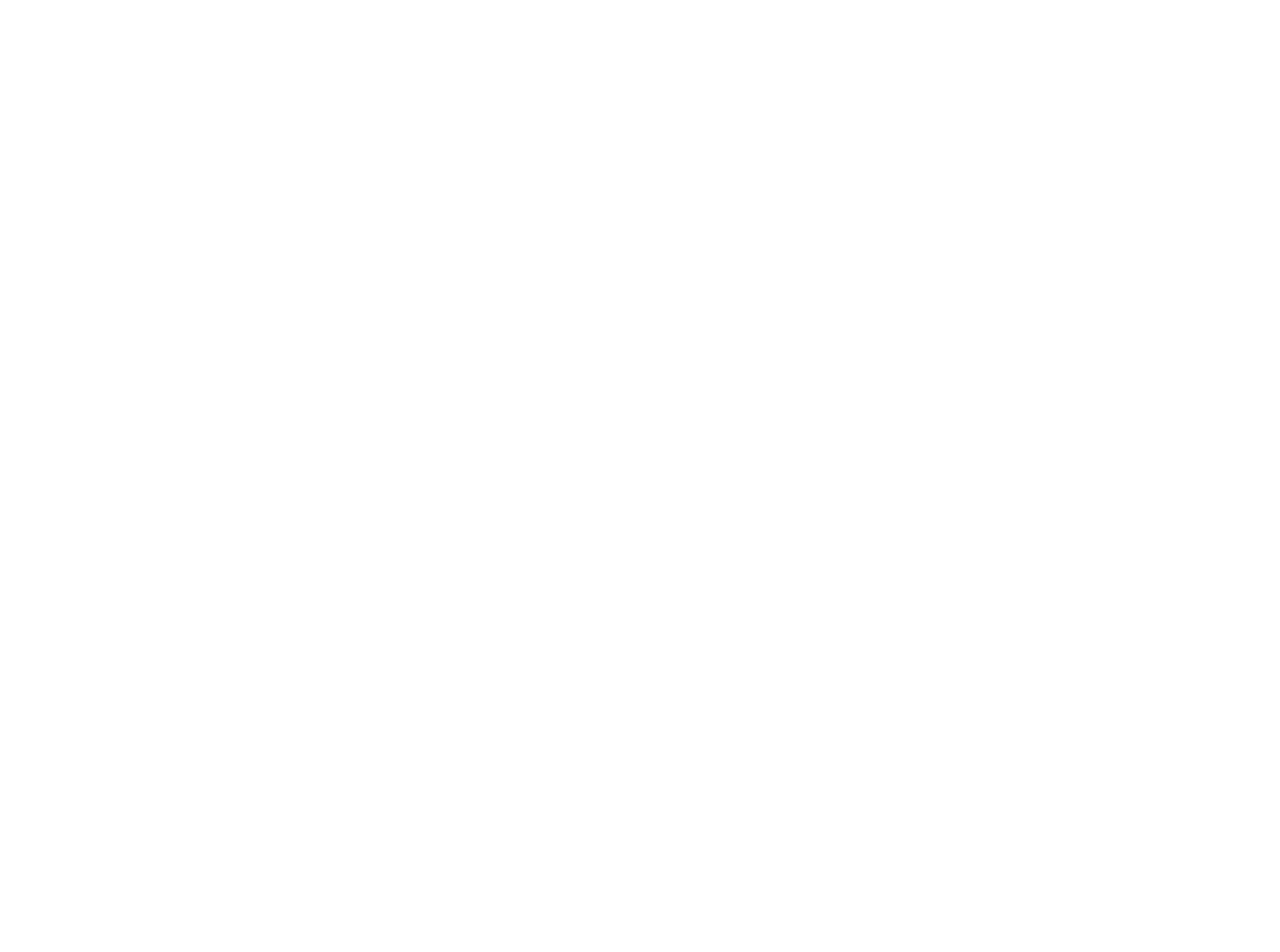
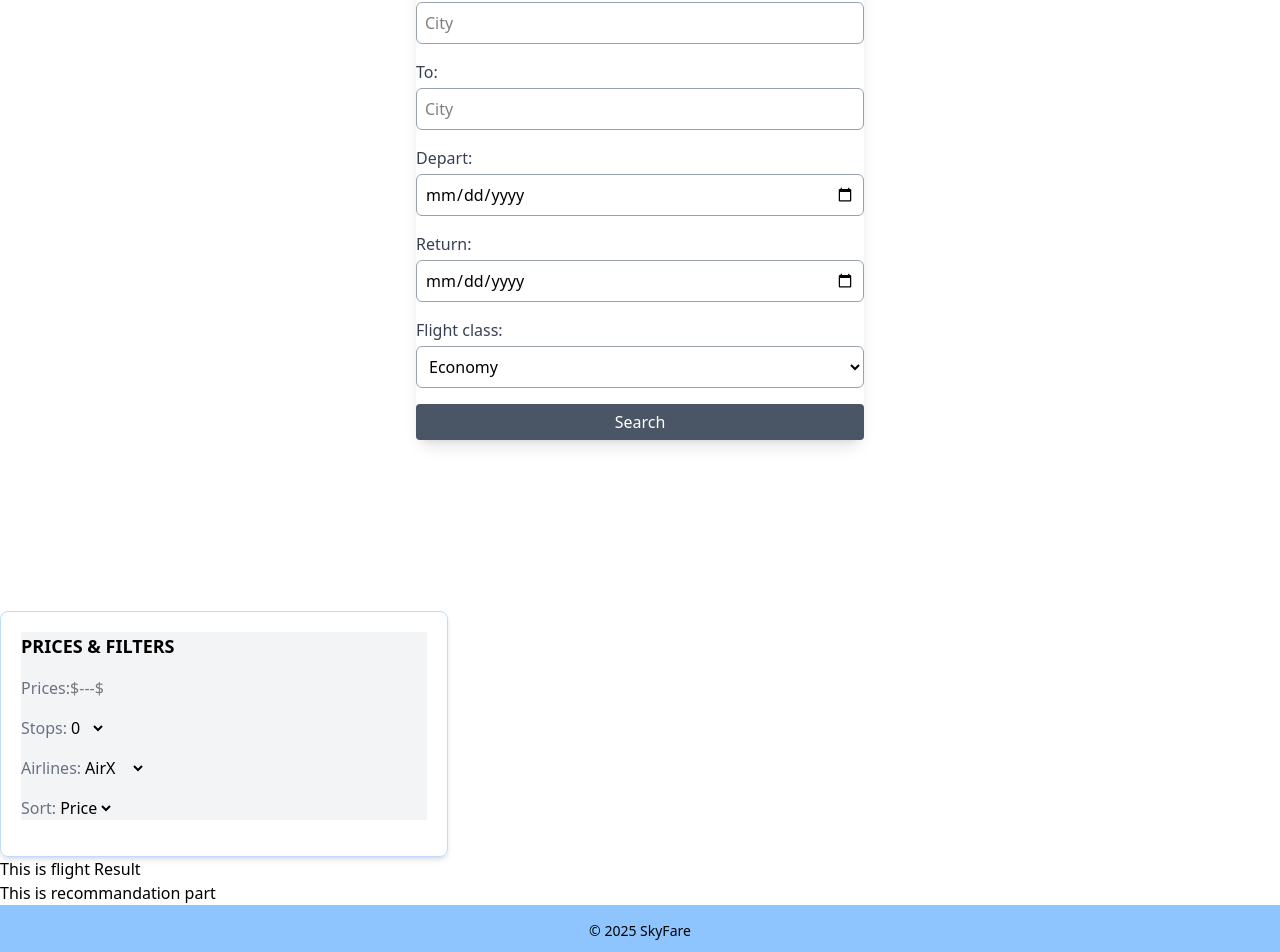
Before and after one commit to nancyerika04/SkyFare_client, a React (Vite) app: page /dashboard in a window 1280 px wide. Shown: the part 313-1265 px from the top of the page. Before the commit the page ends 800 px from the top, so only its background shows below. Built offline with nearby package versions, Linux system fonts and the light colour scheme; no server answers.

Commit message:
styling home page and start dashboard

```diff
--- /dev/null
+++ b/src/components/flightResult.jsx
@@ -0,0 +1,9 @@
+import React from 'react'
+
+export default function flightResult() {
+  return (
+    <div>
+      <p>This is flight Result</p>
+    </div>
+  )
+}
--- /dev/null
+++ b/src/components/pricesFilters.jsx
@@ -0,0 +1,42 @@
+import React from 'react'
+
+export default function pricesFilters() {
+  return (
+    <div className='p-5 rounded-lg shadow-md w-full max-w-md border-blue-200 border'>
+      <form className='bg-gray-100 items-center '>
+
+        <h2 className='text-lg font-bold mb-4'>PRICES & FILTERS</h2>
+
+        <div className='mb-4'>
+            <label className='text-gray-500'>Prices:</label>
+            <input type="number" placeholder='$---$'/>
+        </div>
+
+        <div className='mb-4'>
+            <label className='text-gray-500'>Stops:</label>
+            <select className=''>
+                <option>0</option>
+                <option>1</option>
+                <option>2+</option>
+            </select>
+        </div>
+
+        <div className='mb-4'>
+            <label className='text-gray-500'>Airlines:</label>
+            <select>
+                <option>AirX</option>
+                <option>Skyjet</option>
+            </select>
+        </div>
+
+        <div className='mb-4'>
+            <label className='text-gray-500'>Sort:</label>
+            <select>
+                <option value="">Price</option>
+            </select>
+        </div>
+
+      </form>
+    </div>
+  )
+}
--- /dev/null
+++ b/src/components/recommandation.jsx
@@ -0,0 +1,9 @@
+import React from 'react'
+
+export default function recommandation() {
+  return (
+    <div>
+      <p>This is recommandation part</p>
+    </div>
+  )
+}
--- a/src/components/searchForm.jsx
+++ b/src/components/searchForm.jsx
@@ -16,33 +16,33 @@ export default function searchForm() {
   console.log(searchdata);
 }
   return (
-    <div className='bg-white border m-8 w-100 flex justify-center items-center px-4 shadow-2xl'>
-      <form onSubmit={handleSubmit} className='p-6 '>
-        <h2 className='text-2xl text-center font-bold mb-6 '>Search flights</h2>
+    <div className='bg-white m-8 min-h-screen flex justify-center items-center px-4'>
+      <form onSubmit={handleSubmit} className='space-y-4 rounded-xl shadow-lg border-gray-100 w-2/4 max-w-md'>
+        <h2 className='text-2xl text-center font-semibold mb-6 '>Search flights</h2>
 
         <div className='mb-4'>
-          <label>From:</label>
-          <input type="text" placeholder="City" value={from} onChange={(e)=>setFrom(e.target.value)} className='border rounded p-2 mt-1'></input>
+          <label className='font-medium text-gray-700'>From:</label>
+          <input type="text" placeholder="City" value={from} onChange={(e)=>setFrom(e.target.value)} className='border rounded-md p-2 mt-1 border-gray-400 w-full'></input>
         </div>
 
         <div className='mb-4'>
-          <label>To:</label>
-          <input type="text" placeholder="City" value={to} onChange={(e)=>setTo(e.target.value)} className='border rounded p-2 mt-1'></input>
+          <label className='font-medium text-gray-700'>To:</label>
+          <input type="text" placeholder="City" value={to} onChange={(e)=>setTo(e.target.value)} className='border rounded-md p-2 mt-1 border-gray-400 w-full'></input>
         </div>
 
         <div >
-          <label>Depart:</label>
-          <input type="date" value={depart} onChange={(e)=>setDepart(e.target.value)} className='border rounded p-2 mt-1'></input>
+          <label className='font-medium text-gray-700'>Depart:</label>
+          <input type="date" value={depart} onChange={(e)=>setDepart(e.target.value)} className='border rounded-md p-2 mt-1 border-gray-400 w-full'></input>
         </div>
 
         <div>
-          <label>Return:</label>
-          <input type="date" value={returndate} onChange={(e)=>setReturndate(e.target.value)} className='border rounded p-2 mt-1'></input>
+          <label className='font-medium text-gray-700'>Return:</label>
+          <input type="date" value={returndate} onChange={(e)=>setReturndate(e.target.value)} className='border rounded-md p-2 mt-1 border-gray-400 w-full'></input>
         </div>
 
         <div>
-          <label>Flight class:</label>
-          <select value={flightclass} onChange={(e)=>setFlightclass(e.target.value)} className='border rounded p-2 mt-1'>
+          <label className='font-medium text-gray-700'>Flight class:</label>
+          <select value={flightclass} onChange={(e)=>setFlightclass(e.target.value)} className='border rounded-md p-2 mt-1 border-gray-400 w-full'>
             <option> Economy </option>
             <option> Premium </option>
             <option> Bussiness </option>
@@ -50,7 +50,7 @@ export default function searchForm() {
           </select>
         </div>
 
-        <button type="submit" className='bg-blue-600 rounded hover:bg-blue-300 p-1.5 items-center'>Search</button>
+        <button type="submit" className='bg-gray-600 rounded hover:bg-gray-900 p-1.5 items-center w-full text-white'>Search</button>
       </form>
 
     </div>
--- a/src/pages/dashboard.jsx
+++ b/src/pages/dashboard.jsx
@@ -1,9 +1,19 @@
 import React from 'react'
+import SearchForm from '../components/searchForm'
+import PicesFilters from '../components/pricesFilters'
+import FlightResult from '../components/flightResult'
+import  Recommandation from '../components/recommandation'
+
 
 export default function dashboard() {
   return (
     <div>
-      <h1>This is dashboard page</h1>
+
+      <SearchForm/>
+      <PicesFilters/>
+      <FlightResult/>
+      <Recommandation/>
+
     </div>
   )
 }
--- a/src/pages/home.jsx
+++ b/src/pages/home.jsx
@@ -3,12 +3,12 @@ import SearchForm from '../components/searchForm'
 
 export default function Home() {
   return (
-    <div>
-      <h1 className='font-semibold font-mono text-3xl justify-center'>Find smarter, cheaper flights—fast</h1>
-      <h2 className='text-2xl'>AI-powered deals, real-time alerts, and seamless booking </h2>
-      <p>[ Trust badges:  ★4.8  |  Secure  |  1M+ searches ]</p>
+    <div className='text-center px-4 mt-12'>
+      <h1 className='font-semibold font-mono text-3xl text-blue-800 '>Find smarter, cheaper flights—fast</h1>
+      <h2 className='text-xl mt-2 text-gray-900'>AI-powered deals, real-time alerts, and seamless booking </h2>
+      <p className='text-sm text-gray-900 mt-1'>[ Trust badges:  ★4.8  |  Secure  |  1M+ searches ]</p>
       <SearchForm/>
-      <p> [⚡ Smart Deals]   [🔔 Price Alerts]   [🧠 AI Assistant]   [🛡️ Secure Checkout] </p>
+      <p className='text-sm mb-2'> [⚡ Smart Deals]   [🔔 Price Alerts]   [🧠 AI Assistant]   [🛡️ Secure Checkout] </p>
     </div>
   )
 }
```
